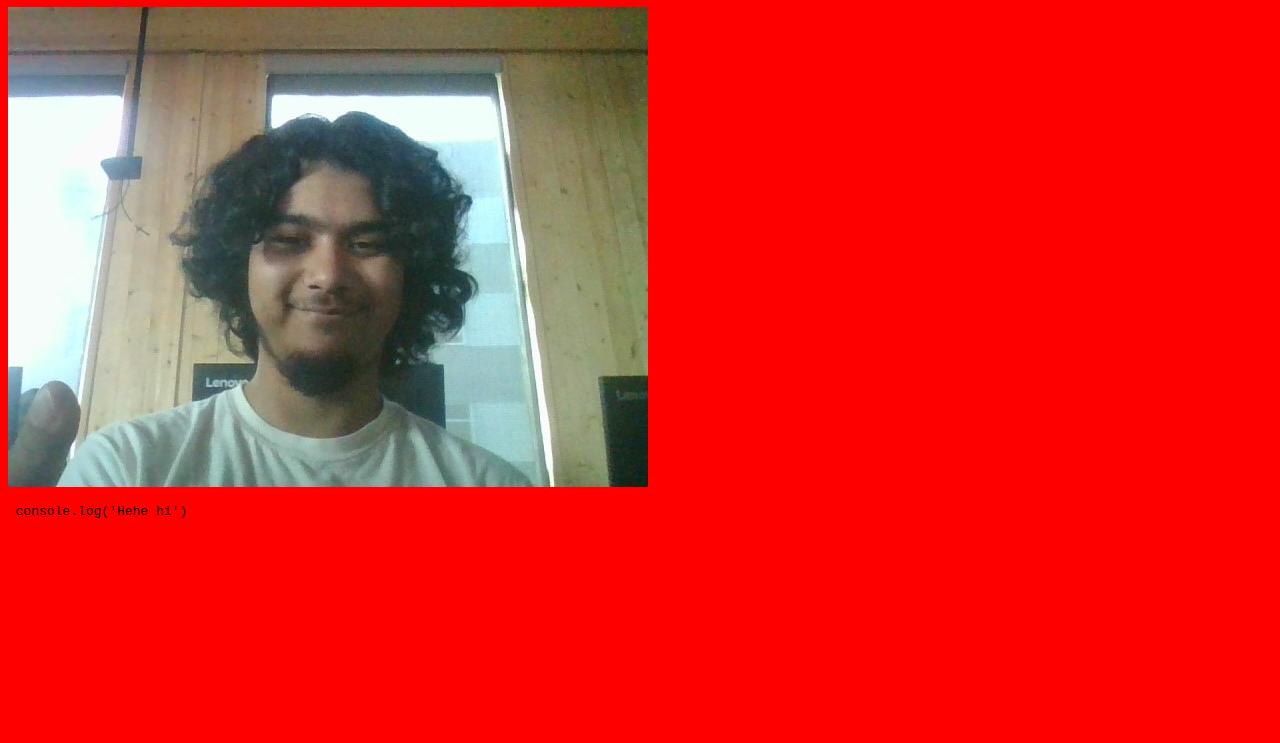
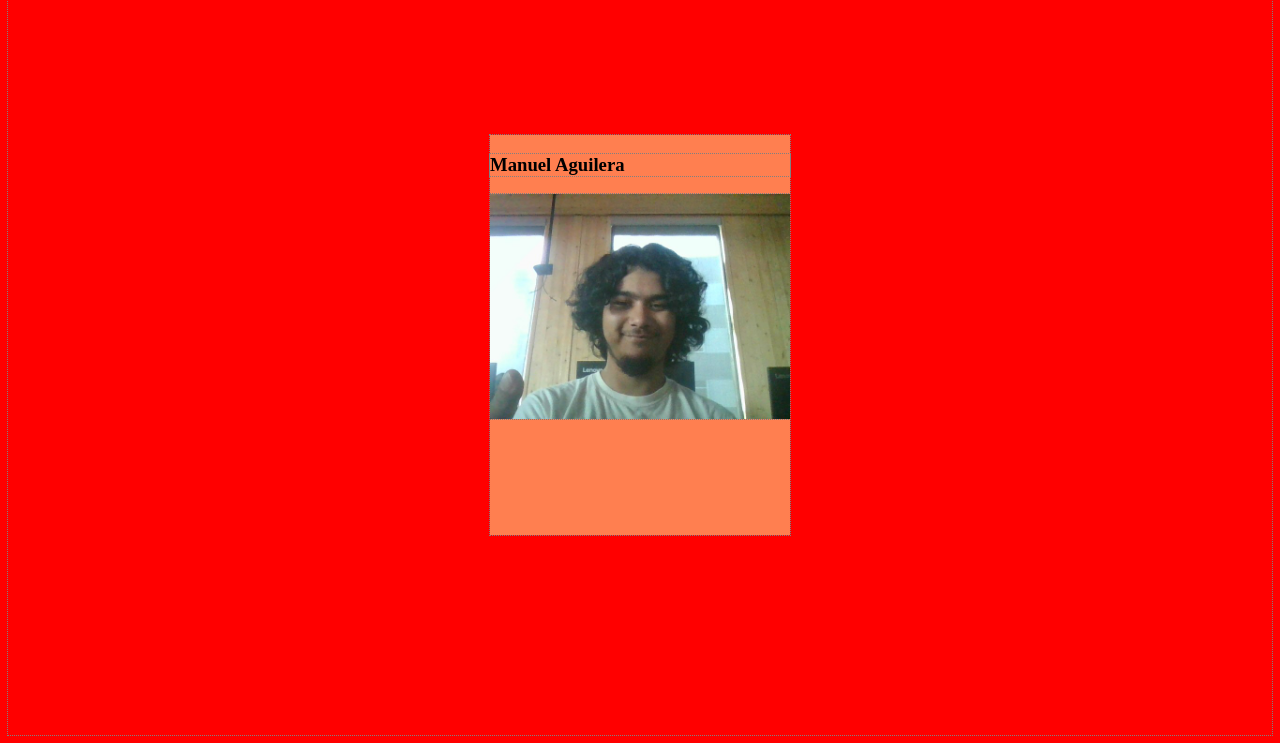
Before and after one commit to MannyPoptart/MannyPoptart.github.io, a plain HTML site: page index.html in a window 1280 px wide. Shown: the part 73-816 px from the top of the page. Drawn offline with Linux system fonts and the light colour scheme.

Commit message:
Beta Version

```diff
--- a/index.html
+++ b/index.html
@@ -11,11 +11,31 @@
 </head>
 <body>
 
-    <h1>Manny Aguilera</h1>
+    <article class="scene">
+        <div class="card">
+
+          <section class="front face">
+            <h1>Manuel Aguilera</h1>
+            <img src="WIN_20230926_09_25_12_Pro.jpg" alt="Me">
+          </section>
+
+          <section class="back face">
+            <p>I am in my fifth year of college and hoping to become a software engineer or game developer.</p>
+            <ul>
+              <li><a href="https://github.com/MannyPoptart">Github</a></li>
+              <li><a href="https://codepen.io/MannyPoptart">CodePen</a></li>
+              <li><a href="https://www.linkedin.com/in/manuel-aguilera-46542121a/">LinkedIn</a></li>
+            </ul>
+          </section>
+
+        </div>
+      </article>
+
+    <!-- <h1>Manny Aguilera</h1>
 
     <img src="WIN_20230926_09_25_12_Pro.jpg" alt="Manny Aguilera">
 
-    <pre> console.log('Hehe hi') </pre>
+    <pre> console.log('Hehe hi') </pre> -->
 
     <script src="scripts.js"></script>
 
--- a/scripts.js
+++ b/scripts.js
@@ -1 +1,9 @@
 console.log('hi');
+
+document.querySelectorAll(".card").forEach((item) => {
+    // for each item i.e. card, do this
+    item.addEventListener("click", (event) => {
+      // toggle class on card
+      item.classList.toggle("flipped");
+    });
+  });
--- a/styles.css
+++ b/styles.css
@@ -1,3 +1,67 @@
-body {
+/* diagnostic styling */
+* {
+    outline: 1px dotted gray;
+  }
+
+  /* layout */
+  body {
     background: red;
-}
+    display: flex;
+    justify-content: center;
+    align-items: center;
+    height: 100vh;
+  }
+
+  /* scene */
+  .scene {
+    width: 300px;
+    height: 400px;
+
+    /* set perspective   */
+    perspective: 600px;
+  }
+
+  /* card */
+  .card {
+    width: 100%;
+    height: 100%;
+    position: relative;
+
+    cursor: pointer;
+    transition: transform 0.5s;
+
+    /* preserve child 3d   */
+    transform-style: preserve-3d;
+  }
+
+  /* face */
+  .face {
+    position: absolute;
+    height: 100%;
+    width: 100%;
+
+    /* hide back face   */
+    backface-visibility: hidden;
+  }
+
+  .front {
+    background: coral;
+  }
+
+  .back {
+    background: cornflowerblue;
+    /* flip it default   */
+    transform: rotateY(180deg);
+  }
+
+  /* flip card
+    * toggle with JS
+    */
+  .flipped {
+    transform: rotateY(180deg);
+  }
+
+  section img {
+    width: 100%;
+    object-fit: cover;
+  }
```
